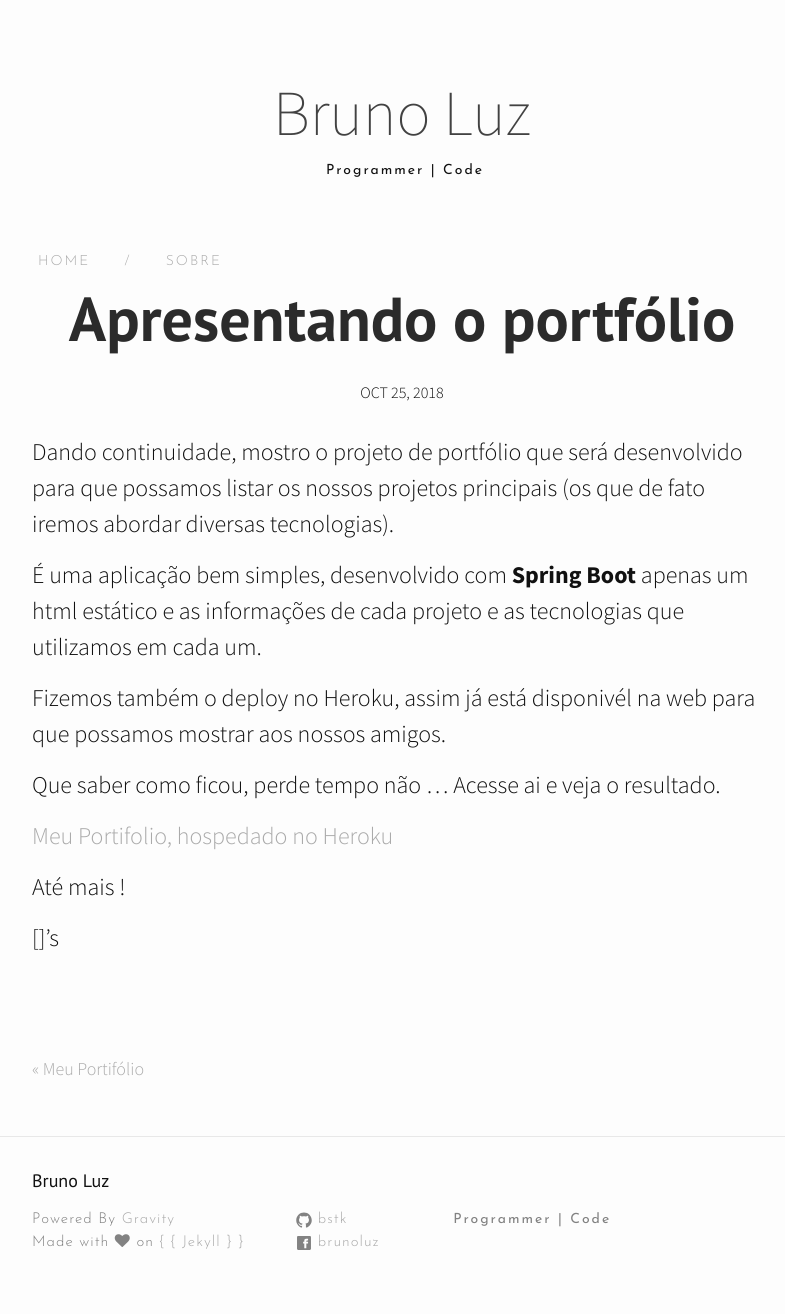
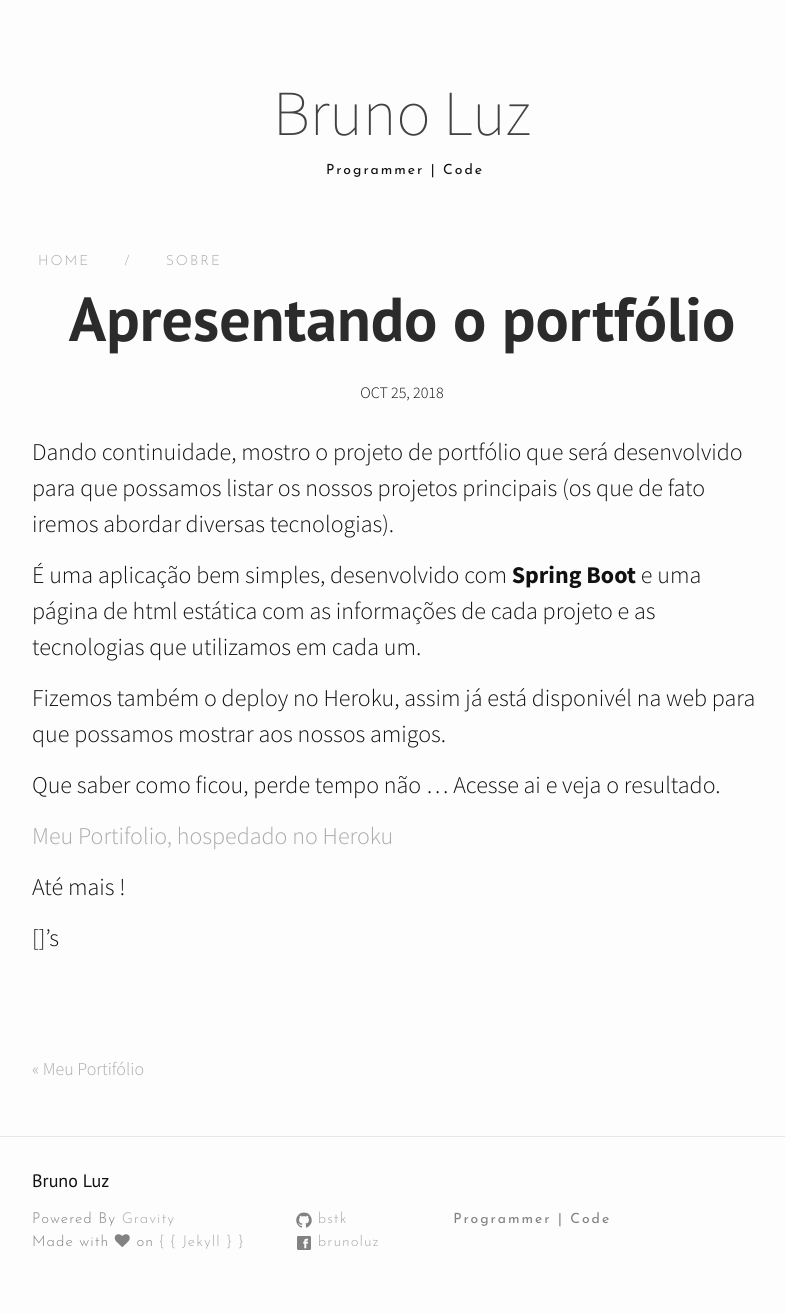
Before and after one commit to BSTK/bstk.github.io, a Jekyll site: the page built from _posts/2018-10-25-apresentando-portifolio.md, in a window 1280 px wide. Shown: the whole page, without its empty margins (238-1023 px from the left). Built offline with Jekyll 4.4.1, drawn with Linux system fonts in a browser that asks for light colours; nearby versions of some CDN libraries; comment, search, counter and statistics services are not loaded.

Commit message:
Correção segundo post

```diff
--- a/_posts/2018-10-25-apresentando-portifolio.md
+++ b/_posts/2018-10-25-apresentando-portifolio.md
@@ -1,12 +1,13 @@
 ---
 layout: post
-title:  "Apresentando o portfólio"
-date:   2018-10-25 17:10:00 +0530
+title: Apresentando o portfólio
+date: '2018-10-25 17:10:00 +0530'
+published: true
 ---
 
 Dando continuidade, mostro o projeto de portfólio que será desenvolvido para que possamos listar os nossos projetos principais (os que de fato iremos abordar diversas tecnologias).
 
-É uma aplicação bem simples, desenvolvido com **Spring Boot** apenas um html estático e as informações de cada projeto e as tecnologias que utilizamos em cada um.
+É uma aplicação bem simples, desenvolvido com **Spring Boot** e uma página de html estática com as informações de cada projeto e as tecnologias que utilizamos em cada um.
 
 Fizemos também o deploy no Heroku, assim já está disponivél na web para que possamos mostrar aos nossos amigos.
 
```
